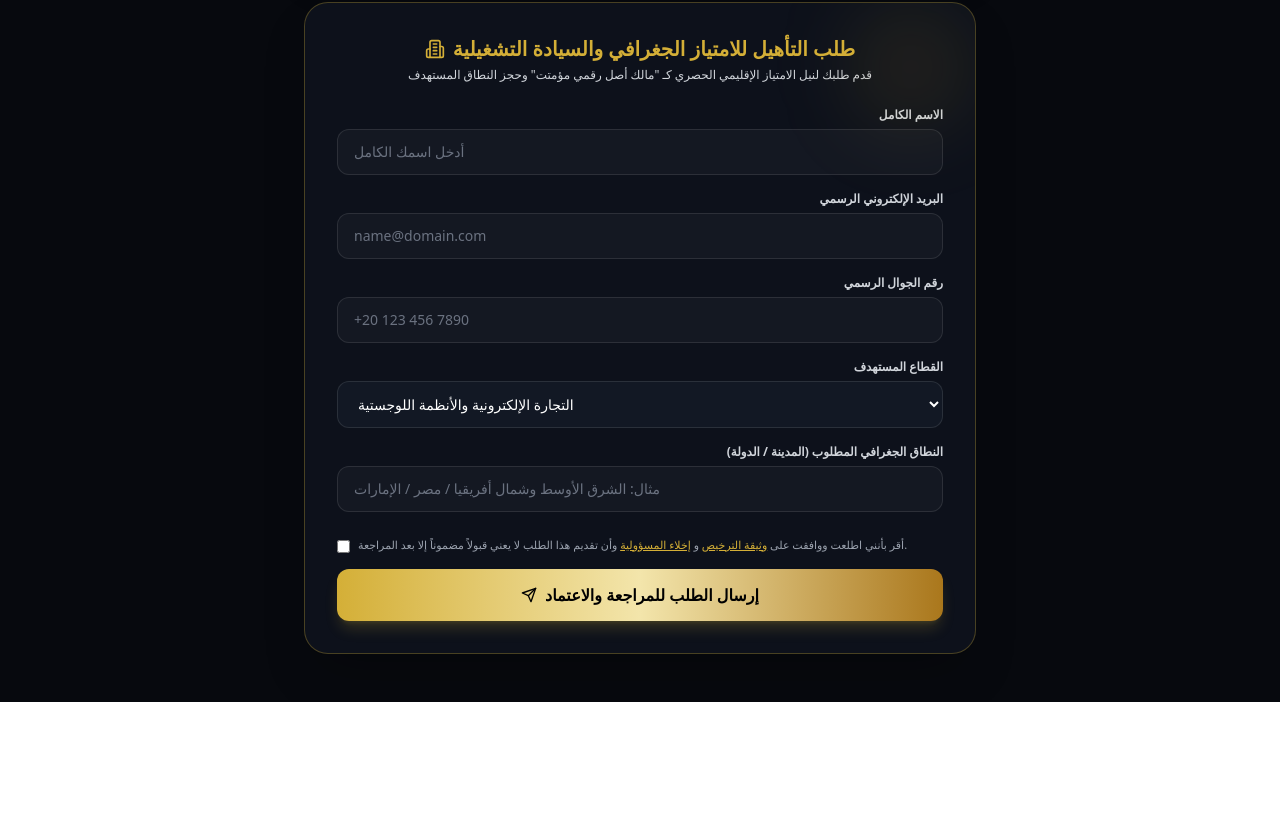
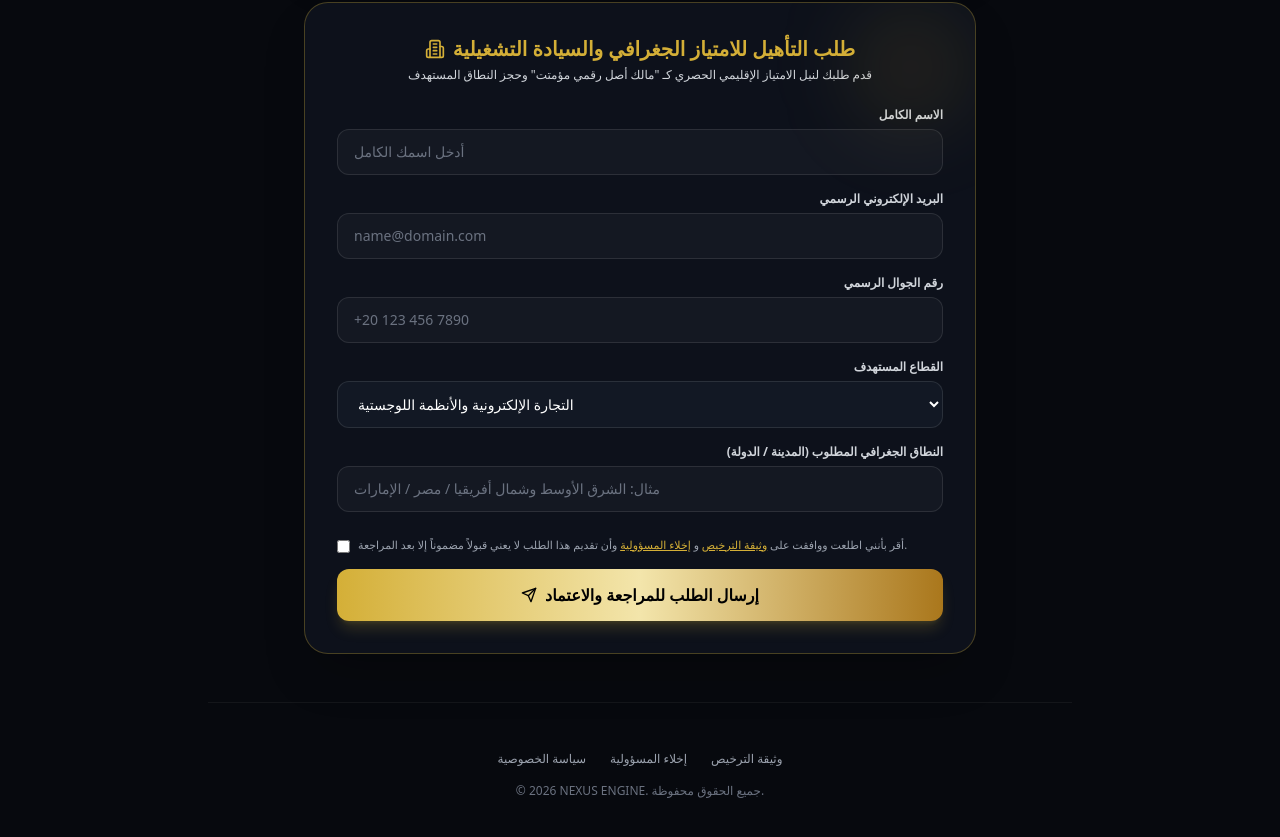
Before and after one commit to fadiokasha/nexus-engine, a Next.js app: page / in a window 1280 px wide. Shown: the part 1320-2157 px from the top of the page. Before the commit the page ends 2022 px from the top, so only its background shows below. Built offline with nearby package versions, Linux system fonts and the light colour scheme.

Commit message:
fix(page): restore footer links and fix layout structure

```diff
--- a/src/app/page.tsx
+++ b/src/app/page.tsx
@@ -53,7 +53,7 @@ export default function Home() {
     }
   };
 
-  // إرسال طلب التقرير الفني وعرض النافذة المنبثقة مباشرة
+  // إرسال طلب التقرير الفني
   const handleReportSubmit = async (e: React.FormEvent) => {
     e.preventDefault();
     setLoadingReport(true);
@@ -134,7 +134,7 @@ export default function Home() {
     }
   };
 
-  // دالة طباعة/تحميل التقرير كـ PDF
+  // دالة طباعة/تحميل التقرير
   const handlePrintPDF = () => {
     window.print();
   };
@@ -390,12 +390,39 @@ export default function Home() {
           </form>
         </div>
 
+        {/* الفوتر الأسفل المطور بجميع البنود والحقوق */}
+        <footer className="w-full max-w-6xl mx-auto px-4 pt-12 pb-6 border-t border-white/5 mt-16 text-center text-xs text-gray-500 space-y-4 print:hidden">
+          <div className="flex flex-wrap justify-center gap-6 text-gray-400">
+            <button
+              type="button"
+              onClick={() => openPolicyModal('privacy')}
+              className="hover:text-[#D4AF37] transition-colors cursor-pointer"
+            >
+              سياسة الخصوصية
+            </button>
+            <button
+              type="button"
+              onClick={() => openPolicyModal('disclaimer')}
+              className="hover:text-[#D4AF37] transition-colors cursor-pointer"
+            >
+              إخلاء المسؤولية
+            </button>
+            <button
+              type="button"
+              onClick={() => openPolicyModal('license')}
+              className="hover:text-[#D4AF37] transition-colors cursor-pointer"
+            >
+              وثيقة الترخيص
+            </button>
+          </div>
+          <p className="text-gray-500">© {new Date().getFullYear()} NEXUS ENGINE. جميع الحقوق محفوظة.</p>
+        </footer>
+
         {/* النافذة المنبثقة الشاملة (Modal) */}
         {modal?.open && (
           <div className="fixed inset-0 bg-black/85 backdrop-blur-md flex items-center justify-center p-4 z-50 animate-in fade-in duration-200 print:p-0 print:static print:bg-white print:text-black">
             <div className="bg-[#0f1420] border-t-2 border-t-[#D4AF37] border-x border-b border-white/10 rounded-2xl p-6 md:p-8 max-w-2xl w-full text-right relative shadow-2xl space-y-5 max-h-[88vh] overflow-y-auto print:max-h-none print:border-none print:shadow-none print:text-black">
 
-              {/* زر الإغلاق العلوي */}
               <button
                 onClick={() => setModal(null)}
                 className="absolute top-4 left-4 p-2 text-gray-400 hover:text-white rounded-lg hover:bg-white/5 transition-colors print:hidden"
@@ -403,7 +430,6 @@ export default function Home() {
                 <X className="w-5 h-5" />
               </button>
 
-              {/* العنوان والعنوان الفرعي */}
               <div>
                 <h3 className="text-xl font-bold text-[#D4AF37]">{modal.title}</h3>
                 {modal.subtitle && (
@@ -411,24 +437,20 @@ export default function Home() {
                 )}
               </div>
 
-              {/* 1. عرض السياسات والإخلاء */}
               {modal.type === 'policy' && (
                 <div className="text-sm text-gray-300 leading-relaxed py-2">
                   <p>{modal.message}</p>
                 </div>
               )}
 
-              {/* 2. عرض التقرير الفني المكتمل */}
               {modal.type === 'report' && (
                 <div className="space-y-4">
-                  {/* بيانات المستفيد */}
                   <div className="bg-white/[0.03] border border-white/10 rounded-xl p-3 text-xs text-gray-300 flex flex-wrap gap-4">
                     <div><span className="text-gray-500">اسم المستفيد:</span> <strong className="text-white">{modal.data?.name}</strong></div>
                     <div><span className="text-gray-500">البريد:</span> <strong className="text-white">{modal.data?.email}</strong></div>
                     <div><span className="text-gray-500">الجوال:</span> <strong className="text-white">{modal.data?.phone}</strong></div>
                   </div>
 
-                  {/* بنود التقرير الفني */}
                   <div className="space-y-3 text-xs md:text-sm text-gray-300 leading-relaxed max-h-[40vh] overflow-y-auto pr-1">
                     <div className="bg-white/[0.02] p-3.5 rounded-xl border border-white/5">
                       <h4 className="text-[#D4AF37] font-bold mb-1">1. النظرة العامة والمسارية التقنية</h4>
@@ -451,7 +473,6 @@ export default function Home() {
                     </div>
                   </div>
 
-                  {/* أزرار التحميل والطباعة */}
                   <div className="pt-2 flex flex-wrap gap-3 print:hidden">
                     <a
                       href="/technical-report.pdf"
@@ -474,7 +495,6 @@ export default function Home() {
                 </div>
               )}
 
-              {/* 3. عرض تم اعتماد طلب التأهيل */}
               {modal.type === 'qualification' && (
                 <div className="space-y-4">
                   <div className="bg-emerald-500/10 border border-emerald-500/30 p-4 rounded-xl flex items-center gap-3">
@@ -494,7 +514,6 @@ export default function Home() {
                 </div>
               )}
 
-              {/* زر الإغلاق السفلي */}
               <div className="pt-2 border-t border-white/5 flex justify-end print:hidden">
                 <button
                   onClick={() => setModal(null)}
```
